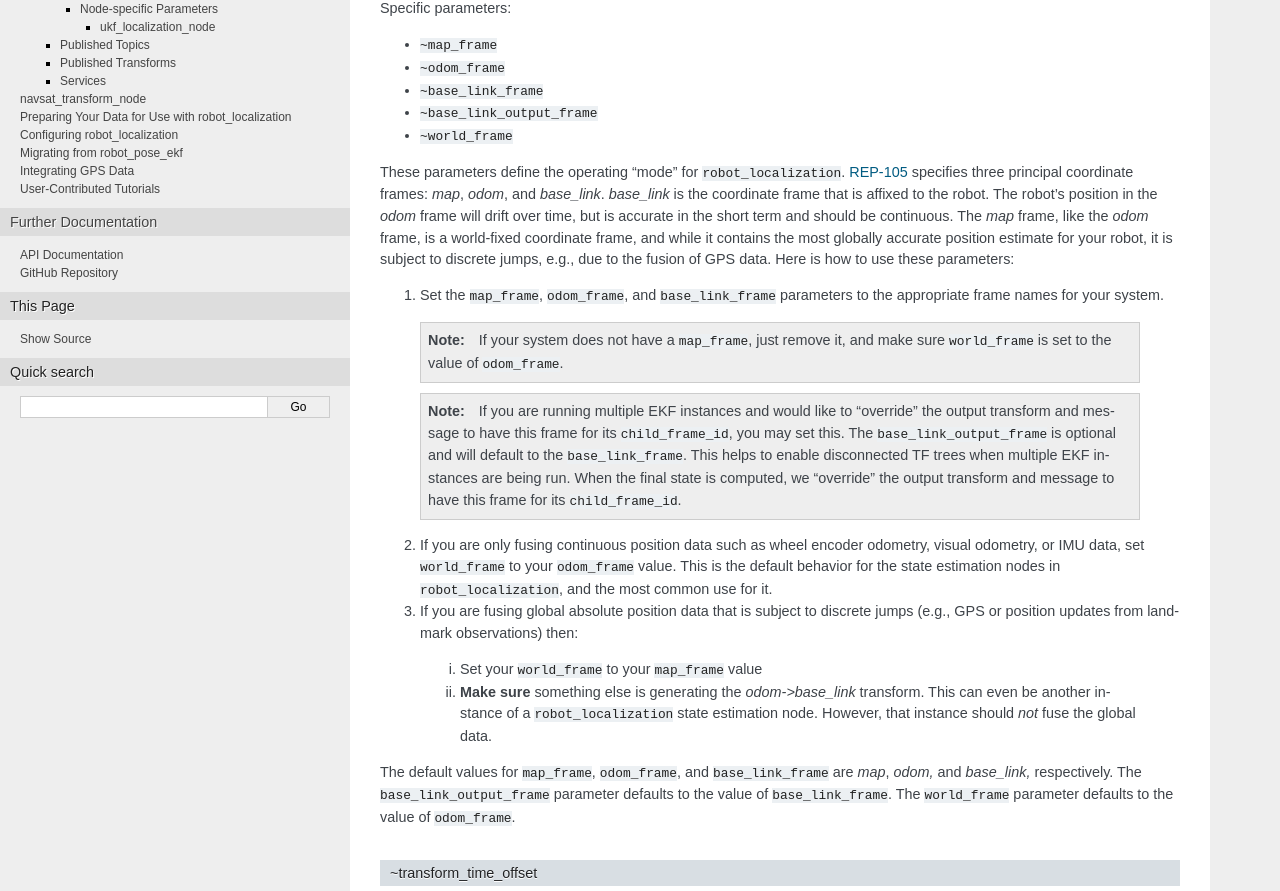
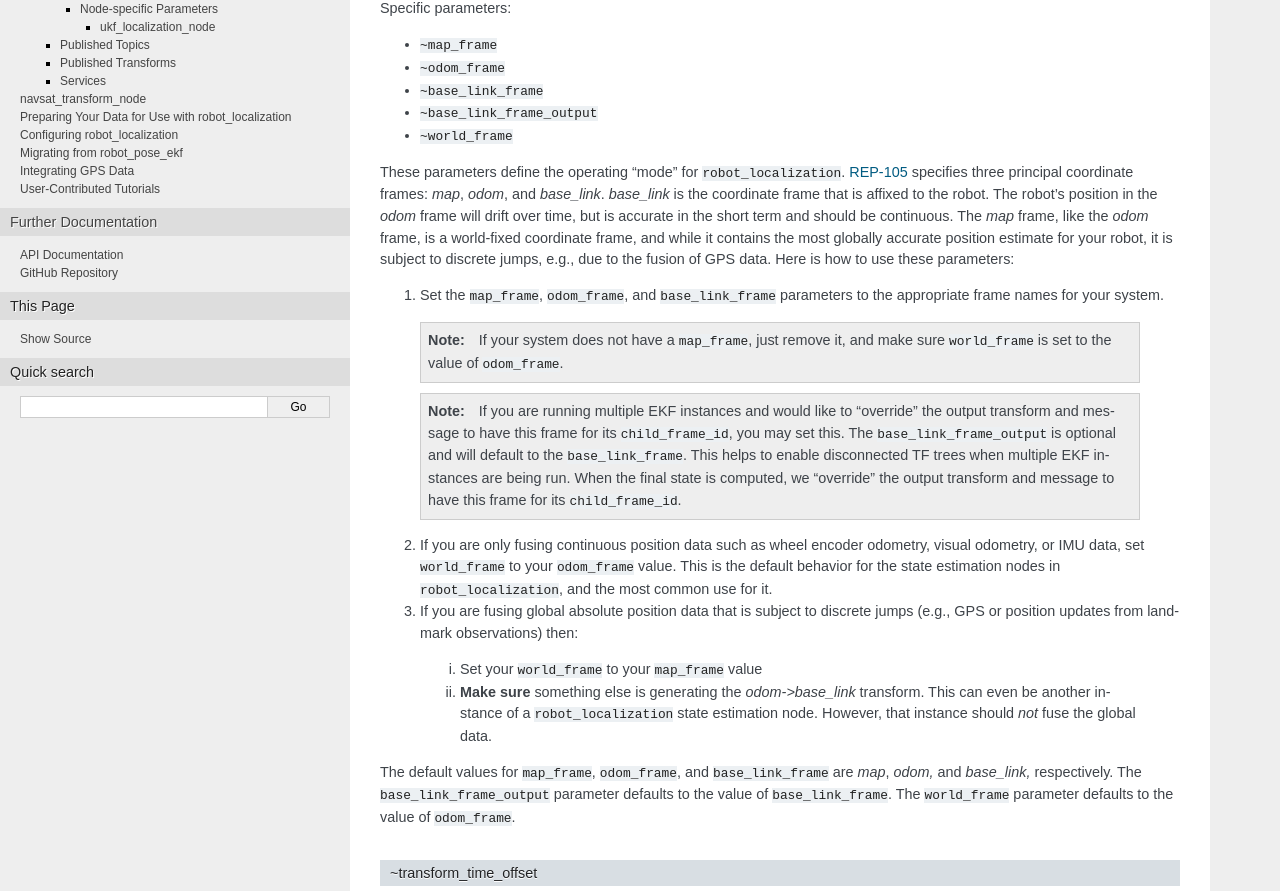
Before and after one commit to cra-ros-pkg/robot_localization, a Sphinx documentation site: the page built from doc/state_estimation_nodes.rst, in a window 1280 px wide and 1400 px high, scrolled down 1065 px. Shown: the part 154-1045 px from the top of the window. Built offline with Sphinx 7.4.7, drawn with Linux system fonts in a browser that asks for light colours; the version number could not be read and is left out.

```diff
--- a/doc/state_estimation_nodes.rst
+++ b/doc/state_estimation_nodes.rst
@@ -43,7 +43,7 @@ Specific parameters:
 * ``~map_frame``
 * ``~odom_frame``
 * ``~base_link_frame``
-* ``~base_link_output_frame``
+* ``~base_link_frame_output``
 * ``~world_frame``
 
 These parameters define the operating "mode" for ``robot_localization``. `REP-105 <http://www.ros.org/reps/rep-0105.html>`_ specifies three principal coordinate frames: *map*, *odom*, and *base_link*. *base_link* is the coordinate frame that is affixed to the robot. The robot's position in the *odom* frame will drift over time, but is accurate in the short term and should be continuous. The *map* frame, like the *odom* frame, is a world-fixed coordinate frame, and while it contains the most globally accurate position estimate for your robot, it is subject to discrete jumps, e.g., due to the fusion of GPS data. Here is how to use these parameters:
@@ -51,7 +51,7 @@ These parameters define the operating "mode" for ``robot_localization``. `REP-10
 1. Set the ``map_frame``, ``odom_frame``, and ``base_link_frame`` parameters to the appropriate frame names for your system.
 
  .. note:: If your system does not have a ``map_frame``, just remove it, and make sure ``world_frame`` is set to the value of ``odom_frame``.
- .. note:: If you are running multiple EKF instances and would like to "override" the output transform and message to have this frame for its ``child_frame_id``, you may set this.  The ``base_link_output_frame`` is optional and will default to the ``base_link_frame``. This helps to enable disconnected TF trees when multiple EKF instances are being run. When the final state is computed, we "override" the output transform and message to have this frame for its ``child_frame_id``.
+ .. note:: If you are running multiple EKF instances and would like to "override" the output transform and message to have this frame for its ``child_frame_id``, you may set this.  The ``base_link_frame_output`` is optional and will default to the ``base_link_frame``. This helps to enable disconnected TF trees when multiple EKF instances are being run. When the final state is computed, we "override" the output transform and message to have this frame for its ``child_frame_id``.
 
 2. If you are only fusing continuous position data such as wheel encoder odometry, visual odometry, or IMU data, set ``world_frame`` to your ``odom_frame`` value. This is the default behavior for the state estimation nodes in ``robot_localization``, and the most common use for it.
 3. If you are fusing global absolute position data that is subject to discrete jumps (e.g., GPS or position updates from landmark observations) then:
@@ -59,7 +59,7 @@ These parameters define the operating "mode" for ``robot_localization``. `REP-10
  i. Set your ``world_frame`` to your ``map_frame`` value
  ii. **Make sure** something else is generating the *odom->base_link* transform. This can even be another instance of a ``robot_localization`` state estimation node. However, that instance should *not* fuse the global data.
 
-The default values for ``map_frame``, ``odom_frame``, and ``base_link_frame`` are *map*, *odom,* and *base_link,* respectively. The ``base_link_output_frame`` parameter defaults to the value of ``base_link_frame``. The ``world_frame`` parameter defaults to the value of ``odom_frame``.
+The default values for ``map_frame``, ``odom_frame``, and ``base_link_frame`` are *map*, *odom,* and *base_link,* respectively. The ``base_link_frame_output`` parameter defaults to the value of ``base_link_frame``. The ``world_frame`` parameter defaults to the value of ``odom_frame``.
 
 ~transform_time_offset
 ^^^^^^^^^^^^^^^^^^^^^^
```
